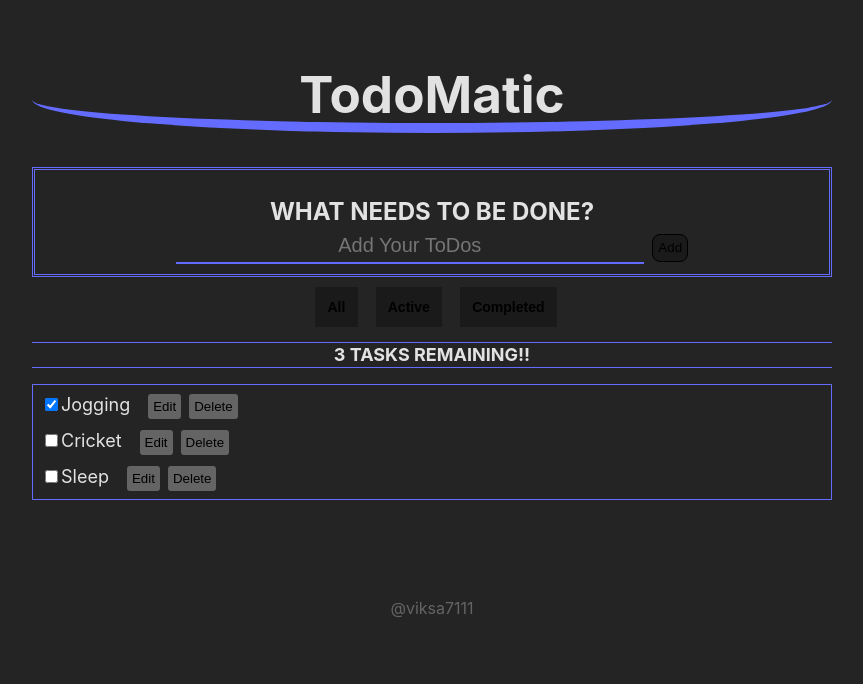
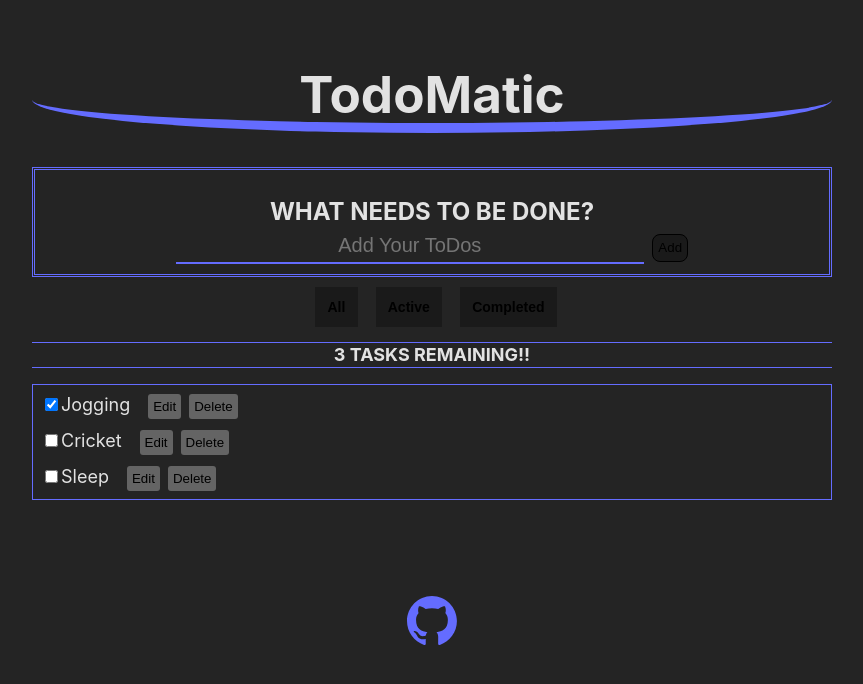
Before and after one commit to vikas-parmar/todoLIst, a React (Vite) app: page / in a window 1280 px wide. Shown: the top 684 px of the page, without its empty margins (208-1071 px from the left). Built offline with nearby package versions, Linux system fonts and the light colour scheme.

Commit message:
adding github svg

```diff
--- a/src/App.jsx
+++ b/src/App.jsx
@@ -2,7 +2,8 @@ import { useState, useRef, useEffect } from "react";
 import { nanoid } from "nanoid";
 import FilterButton from "./Components/FilterButton";
 import Form from "./Components/Form";
-import Todo from "./Components/Todo"
+import Todo from "./Components/Todo";
+import gitHubLogo from "./Assets/githubLogo.svg"
 
 const FILTER_MAP = {
   All: () => true,
@@ -108,7 +109,7 @@ function App(props) {
     >
         {taskList}
     </ul>
-    <a href="https://github.com/viksa7111">@viksa7111</a>
+    <a href="https://github.com/viksa7111"><img src={gitHubLogo} className="github" /></a>
   </div>
   )
 }
--- a/src/index.css
+++ b/src/index.css
@@ -100,7 +100,7 @@ body {
   }
 
   .stack-small {
-    width: fit-content;
+    width: 85vh;
     display: flex;
     gap: 10px;
     font-size: 18px;
@@ -135,3 +135,10 @@ body {
   a:hover{
     color: #a5a6bf;
   }
+  .github{
+    width: 50px;
+  }
+  .github:hover{
+    opacity: 0.8;
+    transition-duration: 100ms;
+  }
```
Also changed, not shown: src/Assets/githubLogo.svg (added).
